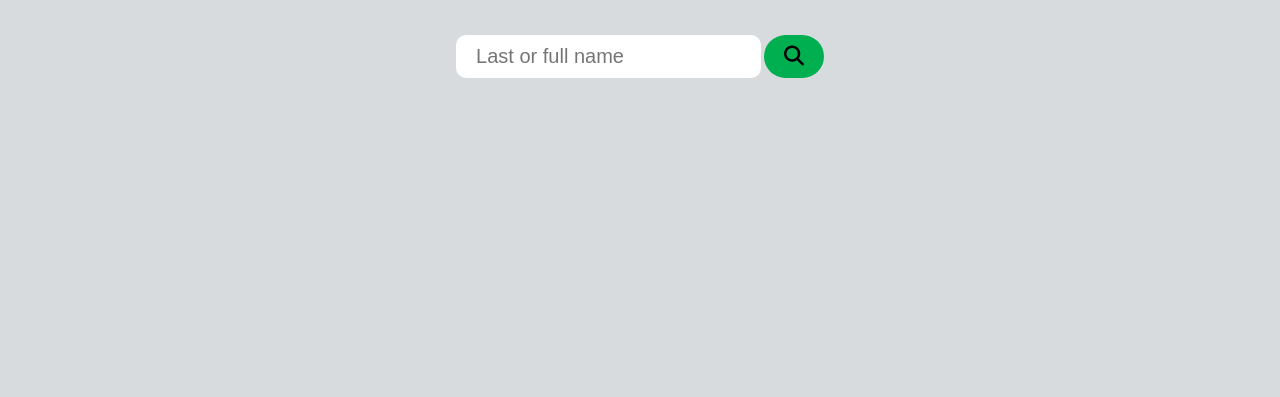
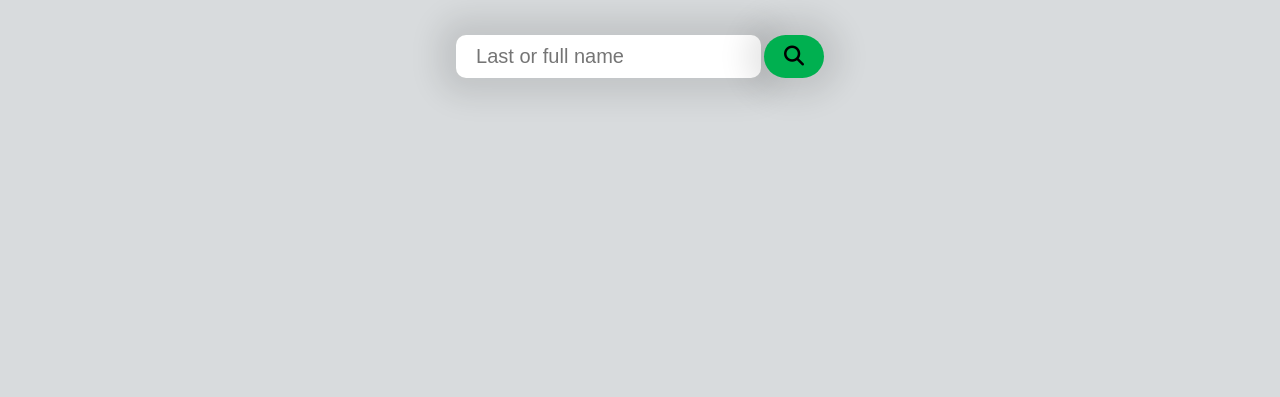
Before and after one commit to 34ERAT/nationalize, a website built with Vite: page index.html in a window 1280 px wide. Shown: the part 403-800 px from the top of the page. Built offline with nearby package versions, Linux system fonts and the light colour scheme; a web font is replaced by a local one.

Commit message:
add box-shadow

```diff
--- a/src/style.css
+++ b/src/style.css
@@ -14,6 +14,10 @@ html {
   --color-grey-daker: #8c8c8c;
   --color-nationalizegreen: #00b050;
   --color-black-main: #000000;
+}
+::selection {
+  background-color: var(--color-nationalizegreen);
+  color: var(--color-grey);
 }
 body {
   background: var(--color-grey);
@@ -69,6 +73,7 @@ body {
   padding: 1rem 2rem;
   border-radius: 1rem;
   border: none;
+  box-shadow: 0px 0px 30px 18px rgba(0, 0, 0, 0.1);
 }
 .natinalize-body-input_search button {
   font: inherit;
@@ -78,6 +83,7 @@ body {
   font-size: 2rem;
   border-radius: 4rem;
   transition: all 0.5s;
+  box-shadow: 0px 0px 30px 18px rgba(0, 0, 0, 0.1);
 }
 .nationalize-body-output {
   padding-block: 2rem;
```
